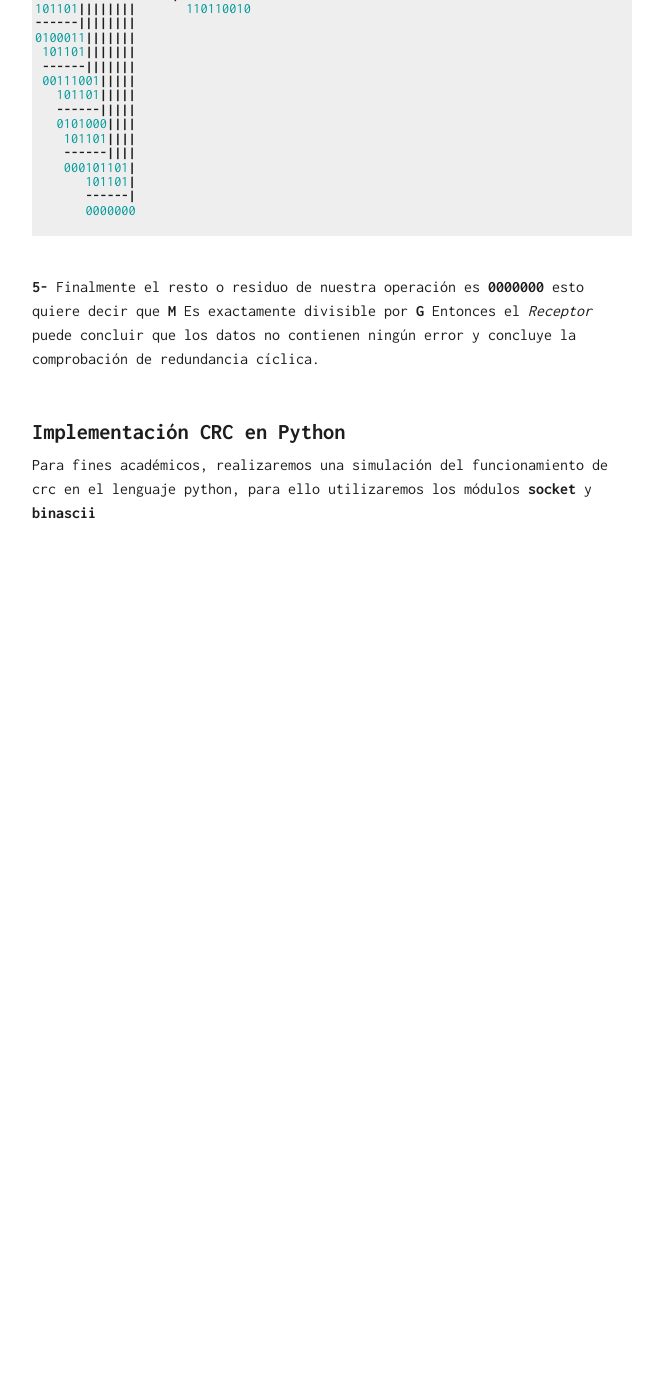
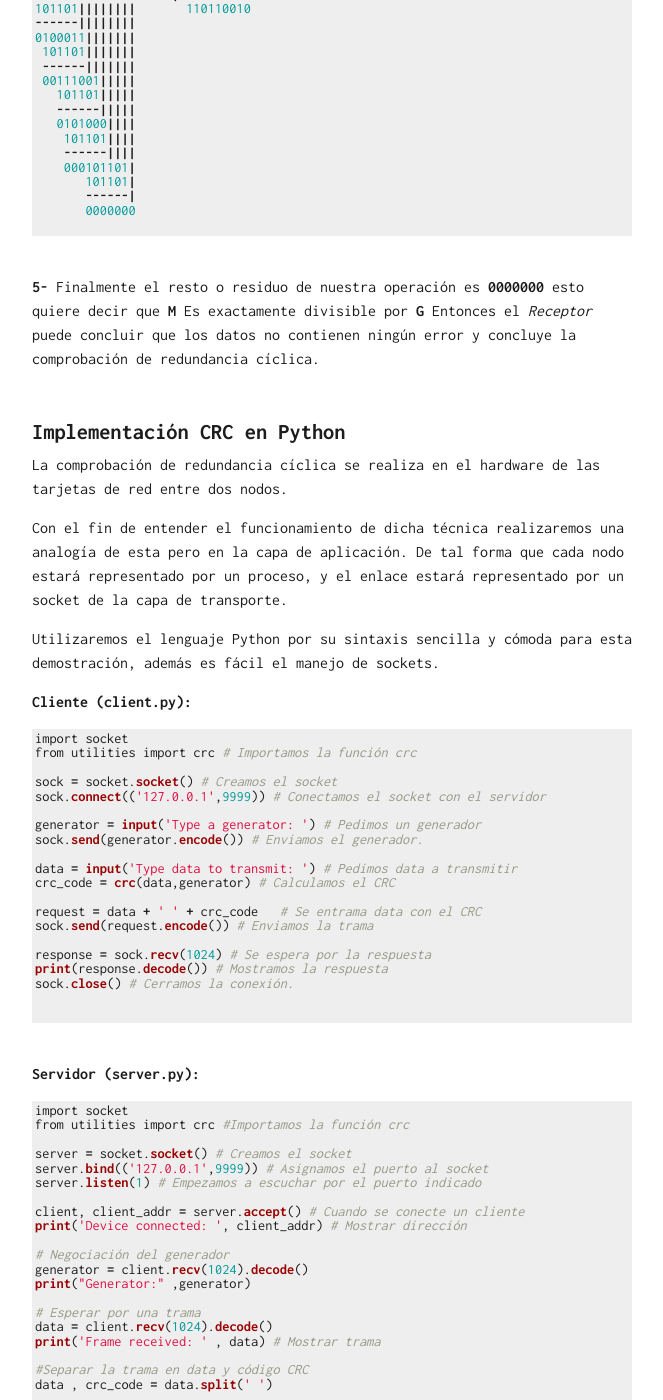
Before and after one commit to AlbCM/albcm.github.io, a Jekyll site: the page built from _posts/16-09-07-Codigo-de-redundancia-ciclica-CRC.markdown, in a window 1280 px wide and 1400 px high, scrolled down 2482 px. Shown: the whole window, without its empty margins (308-971 px from the left). Built offline with Jekyll 4.4.1, drawn with Linux system fonts in a browser that asks for light colours; comment, search, counter and statistics services are not loaded; before the commit the page ends 3112 px from its top, so only the background shows below that; some of the changed text lies outside the part shown.

Commit message:
Update 16-09-07-Codigo-de-redundancia-ciclica-CRC.markdown

```diff
--- a/_posts/16-09-07-Codigo-de-redundancia-ciclica-CRC.markdown
+++ b/_posts/16-09-07-Codigo-de-redundancia-ciclica-CRC.markdown
@@ -114,4 +114,140 @@ RECEPTOR
 **5-** Finalmente el resto o residuo de nuestra operación es **0000000** esto quiere decir que **M** Es exactamente divisible por **G** Entonces el *Receptor* puede concluir que los datos no contienen ningún error y concluye la comprobación de redundancia cíclica.
 
 # Implementación CRC en Python
-Para fines académicos, realizaremos una simulación del funcionamiento de crc en el lenguaje python, para ello utilizaremos los módulos **socket** y **binascii**
+La comprobación de redundancia cíclica se realiza en el hardware de las tarjetas de red entre dos nodos.
+
+Con el fin de entender el funcionamiento de dicha técnica realizaremos una analogía de esta pero en la capa de aplicación. De tal forma que cada nodo estará representado por un proceso, y el enlace estará representado por un socket de la capa de transporte.
+
+Utilizaremos el lenguaje Python por su sintaxis sencilla y cómoda para esta demostración, además es fácil el manejo de sockets.
+
+**Cliente (client.py):**
+
+{% highlight python  %}
+import socket
+from utilities import crc # Importamos la función crc
+
+sock = socket.socket() # Creamos el socket
+sock.connect(('127.0.0.1',9999)) # Conectamos el socket con el servidor
+
+generator = input('Type a generator: ') # Pedimos un generador
+sock.send(generator.encode()) # Enviamos el generador.
+
+data = input('Type data to transmit: ') # Pedimos data a transmitir
+crc_code = crc(data,generator) # Calculamos el CRC
+
+request = data + ' ' + crc_code   # Se entrama data con el CRC
+sock.send(request.encode()) # Enviamos la trama
+
+response = sock.recv(1024) # Se espera por la respuesta
+print(response.decode()) # Mostramos la respuesta
+sock.close() # Cerramos la conexión.
+
+
+{% endhighlight %}<br>
+
+**Servidor (server.py):**
+
+{% highlight python  %}
+import socket
+from utilities import crc #Importamos la función crc
+
+server = socket.socket() # Creamos el socket
+server.bind(('127.0.0.1',9999)) # Asignamos el puerto al socket
+server.listen(1) # Empezamos a escuchar por el puerto indicado
+
+client, client_addr = server.accept() # Cuando se conecte un cliente
+print('Device connected: ', client_addr) # Mostrar dirección
+
+# Negociación del generador
+generator = client.recv(1024).decode()
+print("Generator:" ,generator)
+
+# Esperar por una trama
+data = client.recv(1024).decode()
+print('Frame received: ' , data) # Mostrar trama
+
+#Separar la trama en data y código CRC
+data , crc_code = data.split(' ')
+
+# Realizar la comprobación
+result = crc(data, generator, crc_code)
+print ('Checksum result: ' ,result)
+
+# Parsear la comprobación a un entero y validar resultado
+result = int(result)
+if result != 0:
+	response = 'err'
+else:
+	response = 'ok'
+
+#Enviar respuesta al cliente.
+client.send(response.encode())
+#Cerrar la conexión con el cliente.
+client.close()
+
+#Cerrar el socket.
+server.close()
+
+{% endhighlight %}<br>
+
+
+{% highlight python  %}
+import socket
+from utilities import crc # Importamos la función crc
+
+sock = socket.socket() # Creamos el socket
+sock.connect(('127.0.0.1',9999)) # Conectamos el socket con el servidor
+
+generator = input('Type a generator: ') # Pedimos un generador
+sock.send(generator.encode()) # Enviamos el generador.
+
+data = input('Type data to transmit: ') # Pedimos data a transmitir
+crc_code = crc(data,generator) # Calculamos el CRC
+
+request = data + ' ' + crc_code   # Se entrama data con el CRC
+sock.send(request.encode()) # Enviamos la trama
+
+response = sock.recv(1024) # Se espera por la respuesta
+print(response.decode()) # Mostramos la respuesta
+sock.close() # Cerramos la conexión.
+
+
+{% endhighlight %}<br>
+
+**Utilities.py**
+
+{% highlight python  %}
+
+def crc(message, generator, crc_code='0000'): #Función crc
+
+	if int(crc_code) == 0 : # Si se quiere calcular por 1era vez
+      # Se agregan tantos ceros (0) indique el grado del polinomio
+		crc_code = ''
+		for i in range(len(generator) -1):
+			crc_code = crc_code + '0'
+
+      # Se agrega el crc al mensaje(data).
+	message = message + crc_code
+
+      # Se convierte tanto el mensaje(data) como el generador a listas
+	message = list(message)
+	generator = list(generator)
+
+	# Para i divisiones
+	for i in range(len(message) - len(crc_code)):
+		if message[i] == '1': # si el bit es un uno (1)
+                 # Para cada bit del generador
+			for j in range(len(generator)):
+      #Dividir cada bit del generador con el del msg y traer el sgte.
+				message[i+j] = str((int(message[i+j])+int(generator[j]))%2)
+      # devolver n bits como se hayan agregado
+	return ''.join(message[-len(crc_code):])
+{% endhighlight %}<br>
+
+
+## Ejecución
+
+**Cliente (client.py)**
+
+
+**Servidor (server.py)**
```
